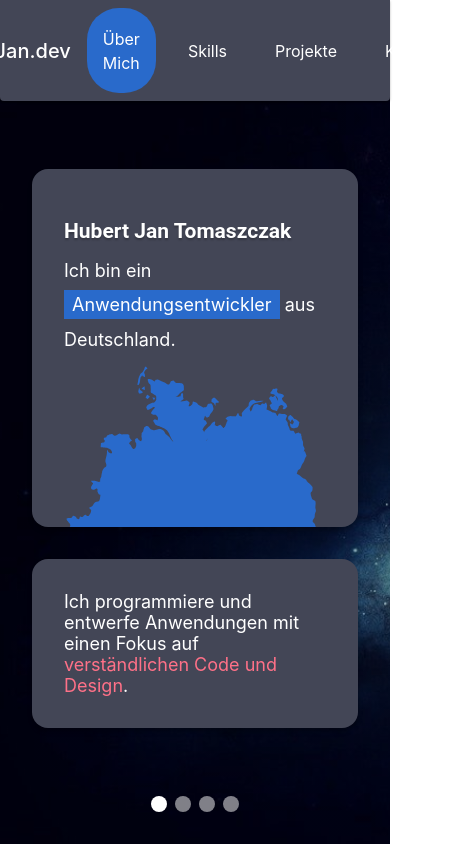
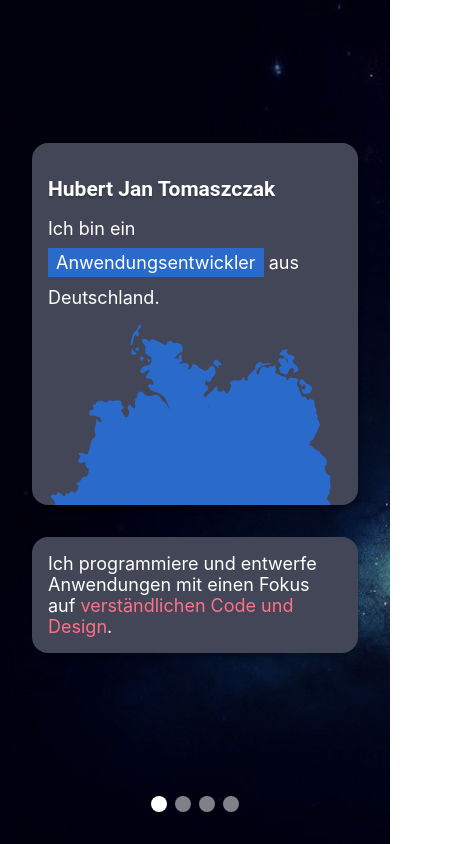
Before and after one commit to HubertJan/portfolio, a React (Create React App) app: page /main in a window 390 px wide. Shown: the whole page, 458 px wide, since content can reach past the window. Built offline with nearby package versions, Linux system fonts and the light colour scheme; grey boxes are pictures that could not be loaded.

Commit message:
feat: More responsive; Hide navigationBar if smaller devices

```diff
--- a/src/components/AppIconButton/AppIconButton.tsx
+++ b/src/components/AppIconButton/AppIconButton.tsx
@@ -12,7 +12,6 @@ export const AppIconButton: React.FC<{
     backgroundColor = "black",
     iconImage,
 }) => {
-    console.log(javascriptIcon);
         return (
             <div className={styles.content}>
                 <div className={styles.icon}
--- a/src/components/RoundedEdgesContainer/RoundedEdgesContainer.module.css
+++ b/src/components/RoundedEdgesContainer/RoundedEdgesContainer.module.css
@@ -1,9 +1,13 @@
 @import url(../../variables.css);
 .container {
-  /* Auto layout */
-  padding: 32px 32px;
-  /* Background/Dark */
   background: var(--background-contrast-color);
   box-shadow: 0px 4px 4px rgba(0, 0, 0, 0.25);
-  border-radius: 16px;
-  /* Inside auto layout */ }
+  border-radius: 16px; }
+
+@media screen {
+  .container {
+    padding: 32px 32px; } }
+
+@media screen and (max-width: 1000px) {
+  .container {
+    padding: 16px 16px; } }
--- a/src/components/RoundedEdgesContainer/RoundedEdgesContainer.module.scss
+++ b/src/components/RoundedEdgesContainer/RoundedEdgesContainer.module.scss
@@ -1,10 +1,12 @@
 @import url(../../variables.css);
 .container {
-    /* Auto layout */
-    padding: 32px 32px;
-    /* Background/Dark */
     background: var(--background-contrast-color);
     box-shadow: 0px 4px 4px rgba(0, 0, 0, 0.25);
     border-radius: 16px;
-    /* Inside auto layout */
+    @media screen {
+        padding: 32px 32px;
+    }
+    @media screen and (max-width: 1000px) {
+        padding: 16px 16px;
+    }
 }
--- a/src/hooks/useSlider.ts
+++ b/src/hooks/useSlider.ts
@@ -7,7 +7,6 @@ function calculateCurrentPage(scrollableContainer: HTMLDivElement)
 }
 
 function scrollToPageIndex(pageIndex: number, ref: HTMLDivElement) {
-    console.log("yo");
     ref.scrollTo({
         left: ref.clientWidth * (pageIndex),
         behavior: "smooth",
--- a/src/routes/MainPage/MainPage.module.css
+++ b/src/routes/MainPage/MainPage.module.css
@@ -20,6 +20,10 @@
     min-width: 300px;
     gap: 32px; } }
 
+@media screen and (max-width: 1000px) {
+  .navigationBar {
+    display: none; } }
+
 .appIconSlide {
   height: 100%;
   display: flex;
@@ -37,17 +41,39 @@
 
 .aboutMeColumn {
   display: flex;
+  flex-direction: column; }
+
+@media screen {
+  .aboutMeColumn {
+    gap: 16px; } }
+
+@media screen and (max-width: 1000px) {
+  .aboutMeColumn {
+    gap: 8px; } }
+
+.aboutMeContent {
+  display: flex;
   flex-direction: column;
-  gap: 16px; }
+  justify-content: space-between; }
 
 .germanyMap {
   object-fit: scale-down;
   object-position: top center;
-  margin-top: 16px;
-  margin-bottom: -32px;
   max-width: 100%;
   height: auto;
   display: block; }
+
+@media screen {
+  .germanyMap {
+    width: 100%;
+    margin-top: 16px;
+    margin-bottom: -32px; } }
+
+@media screen and (max-width: 1000px) {
+  .germanyMap {
+    height: 50%;
+    margin-top: 16px;
+    margin-bottom: -16px; } }
 
 .titleText {
   color: white;
--- a/src/routes/MainPage/MainPage.module.scss
+++ b/src/routes/MainPage/MainPage.module.scss
@@ -16,6 +16,12 @@
         max-width: 600px;
         min-width: 300px;
         gap: 32px;
+    }
+}
+
+.navigationBar {
+    @media screen and (max-width: 1000px) {
+        display: none;
     }
 }
 
@@ -39,17 +45,36 @@
 .aboutMeColumn {
     display: flex;
     flex-direction: column;
-    gap: 16px;
+    @media screen {
+        gap: 16px;
+    }
+    @media screen and (max-width: 1000px) {
+        gap: 8px;
+    }
+}
+
+.aboutMeContent {
+    display: flex;
+    flex-direction: column;
+    justify-content: space-between;
 }
 
 .germanyMap {
     object-fit: scale-down;
     object-position: top center;
-    margin-top: 16px;
-    margin-bottom: -32px;
     max-width: 100%;
     height: auto;
     display: block;
+    @media screen {
+        width: 100%;
+        margin-top: 16px;
+        margin-bottom: -32px;
+    }
+    @media screen and (max-width: 1000px) {
+        height: 50%;
+        margin-top: 16px;
+        margin-bottom: -16px;
+    }
 }
 
 .titleText {
--- a/src/routes/MainPage/MainPage.tsx
+++ b/src/routes/MainPage/MainPage.tsx
@@ -29,6 +29,7 @@ export const MainPage: React.FC<{}> = () => {
             backgroundImage={backgroundImage}
             withBackgroundOverlay={true}
         >
+            {<div className={styles.navigationBar}>
                 <NavigationBar>
                     <NavigationMenuTitle>hubertJan.dev</NavigationMenuTitle>
                     <NavigationMenuPageLink isCurrentPage={pageIndex === 0}
@@ -48,15 +49,19 @@ export const MainPage: React.FC<{}> = () => {
                         Kontakt
                     </NavigationMenuPageLink>
                 </NavigationBar>
+            </div>
+            }
             <SliderList
                 sliderRef={sliderRef}
             >
                 <div className={styles.aboutMeSlide}>
                     <RoundedEdgesContainer>
+                        <div className={styles.aboutMeContent}>
                             <h2 className={styles.titleText}>Hubert Jan Tomaszczak</h2>
                             <p className={styles.text}>Ich bin ein <span className={styles.primaryTextBackgroundColor}>Anwendungsentwickler</span> aus Deutschland.
                             </p>
                             <img src={germanyMap} className={styles.germanyMap} alt="Germany" />
+                        </div>
                     </RoundedEdgesContainer>
                     <div className={styles.aboutMeColumn}>
                         <RoundedEdgesContainer >
```
Lines whose indentation alone changed are shown as unchanged.
